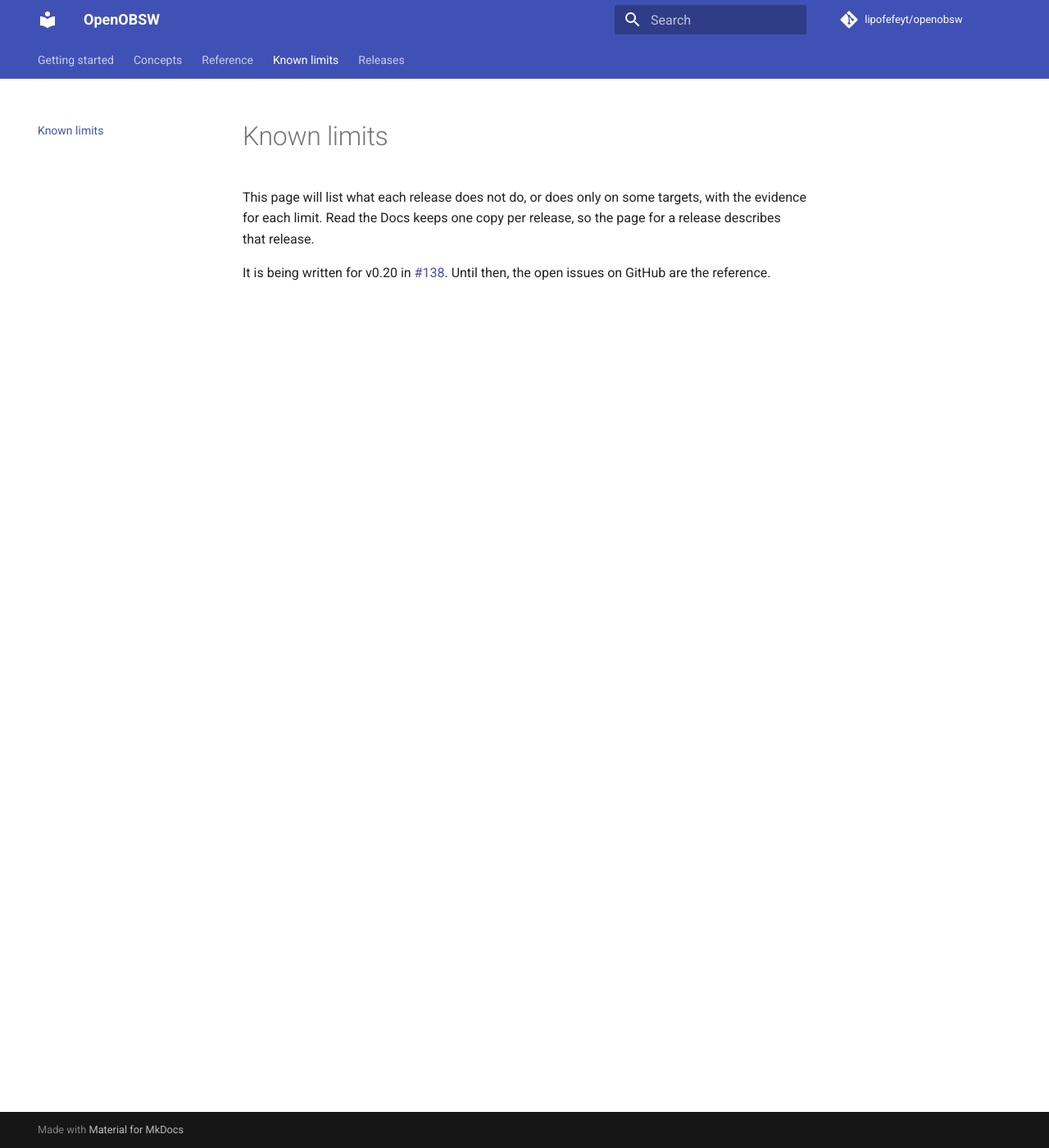
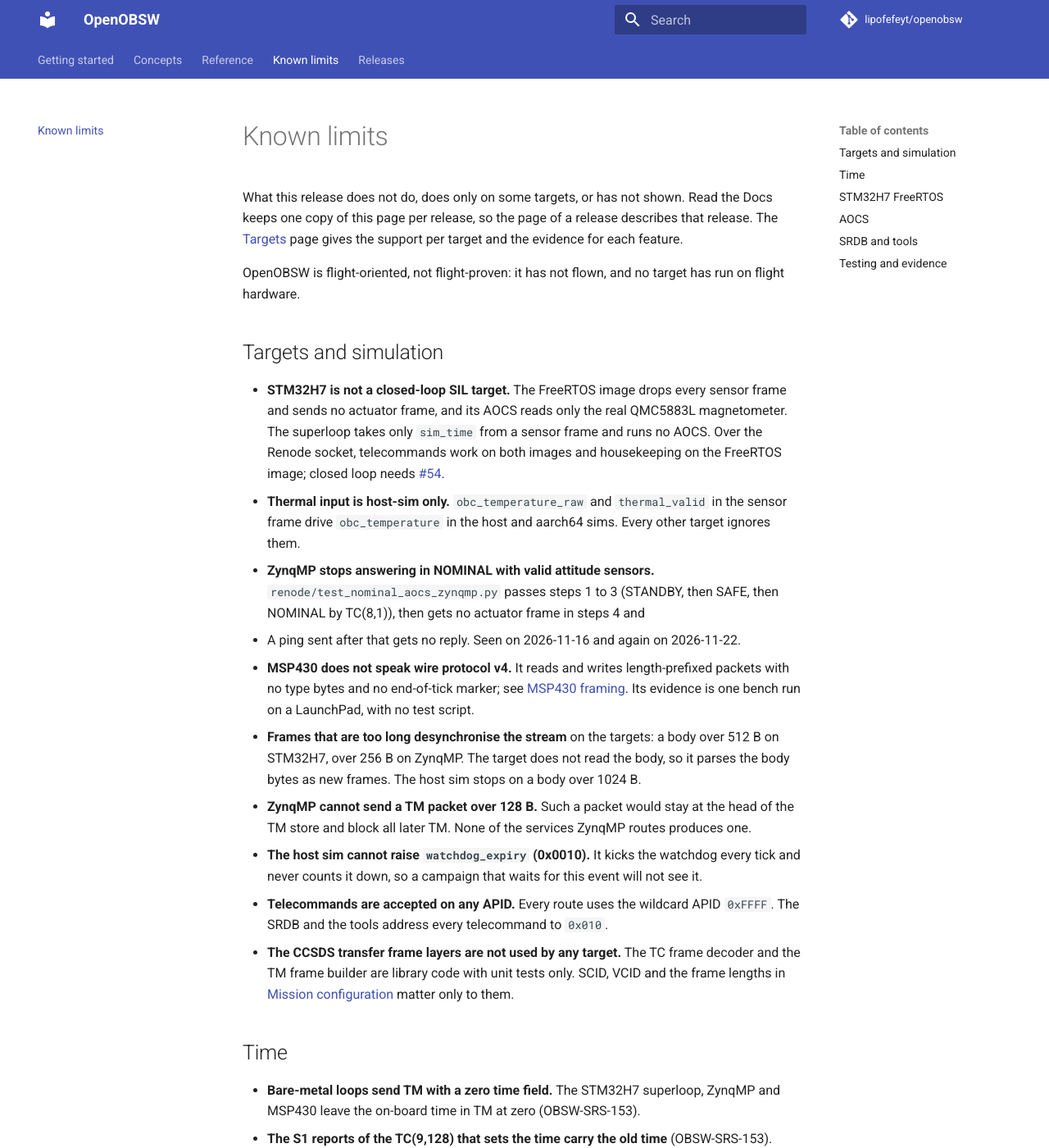
Before and after one commit to lipofefeyt/openobsw, an MkDocs documentation site: the page built from docs/known-limits.md, in a window 1280 px wide and 1400 px high. Shown: the whole window at 82% size. Built offline with MkDocs 1.6.1 and Material for MkDocs 9.7.7, drawn with Linux system fonts in a browser that asks for light colours; comment, search, counter and statistics services are not loaded; some of the changed text lies outside the part shown.

Commit message:
docs: Known limits page for v0.20 (#138)
Replaces the placeholder with the limits found by the phase 0 inventory
and phase 2, grouped by area: targets and simulation, time, STM32H7
FreeRTOS, AOCS, SRDB and tools, testing and evidence. Each item says what
is not done or not shown, on which target, and links the issue where one
exists.

Items marked unverified in the inventory were checked against the code
first (TM store writers, S5 contexts, CSV aux descriptions, conftest
clash, ZynqMP TM drain buffer). renode/test_nominal_aocs_zynqmp.py was
re-run on 6b45b46: steps 1 to 3 pass, steps 4 and 5 fail, and ZynqMP then
stops answering; the targets.yaml cell now says so.

Refs #138

```diff
--- a/docs/known-limits.md
+++ b/docs/known-limits.md
@@ -1,9 +1,109 @@
 # Known limits
 
-This page will list what each release does not do, or does only on some
-targets, with the evidence for each limit. Read the Docs keeps one copy per
-release, so the page for a release describes that release.
+What this release does not do, does only on some targets, or has not shown.
+Read the Docs keeps one copy of this page per release, so the page of a
+release describes that release. The [Targets](targets.md) page gives the
+support per target and the evidence for each feature.
 
-It is being written for v0.20 in
-[#138](https://github.com/lipofefeyt/openobsw/issues/138). Until then, the
-open issues on GitHub are the reference.
+OpenOBSW is flight-oriented, not flight-proven: it has not flown, and no
+target has run on flight hardware.
+
+## Targets and simulation
+
+- **STM32H7 is not a closed-loop SIL target.** The FreeRTOS image drops every
+  sensor frame and sends no actuator frame, and its AOCS reads only the real
+  QMC5883L magnetometer. The superloop takes only `sim_time` from a sensor
+  frame and runs no AOCS. Over the Renode socket, telecommands work on both
+  images and housekeeping on the FreeRTOS image; closed loop needs
+  [#54](https://github.com/lipofefeyt/openobsw/issues/54).
+- **Thermal input is host-sim only.** `obc_temperature_raw` and
+  `thermal_valid` in the sensor frame drive `obc_temperature` in the host and
+  aarch64 sims. Every other target ignores them.
+- **ZynqMP stops answering in NOMINAL with valid attitude sensors.**
+  `renode/test_nominal_aocs_zynqmp.py` passes steps 1 to 3 (STANDBY, then
+  SAFE, then NOMINAL by TC(8,1)), then gets no actuator frame in steps 4 and
+  5. A ping sent after that gets no reply. Seen on 2026-11-16 and again on
+  2026-11-22.
+- **MSP430 does not speak wire protocol v4.** It reads and writes
+  length-prefixed packets with no type bytes and no end-of-tick marker; see
+  [MSP430 framing](icd.md#msp430-framing). Its evidence is one bench run on a
+  LaunchPad, with no test script.
+- **Frames that are too long desynchronise the stream** on the targets:
+  a body over 512 B on STM32H7, over 256 B on ZynqMP. The target does not read
+  the body, so it parses the body bytes as new frames. The host sim stops on a
+  body over 1024 B.
+- **ZynqMP cannot send a TM packet over 128 B.** Such a packet would stay at
+  the head of the TM store and block all later TM. None of the services
+  ZynqMP routes produces one.
+- **The host sim cannot raise `watchdog_expiry` (0x0010).** It kicks the
+  watchdog every tick and never counts it down, so a campaign that waits for
+  this event will not see it.
+- **Telecommands are accepted on any APID.** Every route uses the wildcard
+  APID `0xFFFF`. The SRDB and the tools address every telecommand to `0x010`.
+- **The CCSDS transfer frame layers are not used by any target.** The TC
+  frame decoder and the TM frame builder are library code with unit tests
+  only. SCID, VCID and the frame lengths in
+  [Mission configuration](mission-config.md) matter only to them.
+
+## Time
+
+- **Bare-metal loops send TM with a zero time field.** The STM32H7 superloop,
+  ZynqMP and MSP430 leave the on-board time in TM at zero (OBSW-SRS-153).
+- **The S1 reports of the TC(9,128) that sets the time carry the old time**
+  (OBSW-SRS-153).
+- **On STM32H7 FreeRTOS, TM time is verified by inspection only.** No test
+  checks it on the target.
+
+## STM32H7 FreeRTOS
+
+- **TM of a telecommand arrives after the end-of-tick marker.** The TMTC task
+  writes `0xFF` as soon as it has queued the telecommand, and sends the TM
+  the PUS task produces later, while it is idle. A reader that stops at
+  `0xFF` gets that TM with the next tick. See
+  [Behaviour per target](icd.md#behaviour-per-target).
+- **A telecommand is dropped without a report when the TC queue is full.** The
+  queue holds 4.
+- **The TM store has no lock between its writers.** The Mode Manager
+  (priority 2) writes its mode events outside a critical section, and FDIR
+  (priority 3) writes housekeeping without one, so a priority-3 write can
+  interrupt a priority-2 write in the middle. No test has provoked it.
+- **S5 message counters are kept per context.** The PUS task (for S12
+  events), FDIR and the Mode Manager each have their own S5 context, so
+  TM(5,x) from different tasks can repeat a message count on the same APID.
+- **The S12-to-SAFE locking (#128) is argued, not tested.** The races it closes
+  have not been provoked by a test, and it has run in Renode only, not on a
+  board.
+- **Mode transition events have no target test.** They are tested on the host
+  sim (OBSW-SRS-190).
+
+## AOCS
+
+- **B-dot has not closed the loop on hardware**
+  ([#52](https://github.com/lipofefeyt/openobsw/issues/52)).
+- **The STM32H750 runs on the 64 MHz HSI.** The 480 MHz PLL setup is disabled
+  ([#72](https://github.com/lipofefeyt/openobsw/issues/72)).
+- **The B-dot high-pass filter is validated on a bench field model only.** The
+  run on the opensvf-kde orbital environment is still outstanding
+  ([#70](https://github.com/lipofefeyt/openobsw/issues/70)). Until it is done,
+  `bdot_gain` (0x20A0) is not retuned.
+
+## SRDB and tools
+
+- **CSV export drops the descriptions of event auxiliary data.** An export and
+  re-import loses them, short of OBSW-SRS-224 ("without loss").
+- **`pytest test/system srdb/tests` in one run fails at collection**, on a
+  conftest name clash. Run the two directories separately.
+
+## Testing and evidence
+
+- **The Renode tests run locally only.** The scripts under `renode/` are not in
+  CI and are not scanned by `tools/trace.py`; the SRS cites them in Evidence
+  lines.
+- **Renode runs the STM32H750 at about 0.4 times real time** on a typical
+  development machine. Tests that wait a fixed wall-clock time undercount;
+  `renode/test_hk_interval_stm32h7.py` measures from TM time instead.
+- **`renode/test_ping_zynqmp.py` cannot fail.** It prints the result and
+  always exits 0, also when nothing answers.
+- **OpenSVF's "Renode ZynqMP system test" CI job can pass without testing
+  anything.** It skips its steps when it does not find the openobsw ZynqMP
+  binary artifact ([#144](https://github.com/lipofefeyt/openobsw/issues/144)).
--- a/docs/targets.yaml
+++ b/docs/targets.yaml
@@ -86,7 +86,7 @@ features:
       stm32h7-superloop: {status: "no", evidence: [none],
                           note: "Takes only sim_time from a sensor frame; no AOCS."}
       zynqmp: {status: partial, evidence: [renode], ref: renode/test_nominal_aocs_zynqmp.py,
-               note: "Steps 4 and 5 (actuator frame received) fail; thermal fields are ignored."}
+               note: "An actuator frame comes back in STANDBY; in NOMINAL with valid attitude sensors none does and the target stops answering (steps 4 and 5 fail). B-dot in SAFE is not tested. Thermal fields are ignored."}
       msp430: {status: "no", evidence: [none], note: "No AOCS and no sensor frames."}
 
   - name: Thermal input (obc_temperature_raw, wire protocol v4)
```
